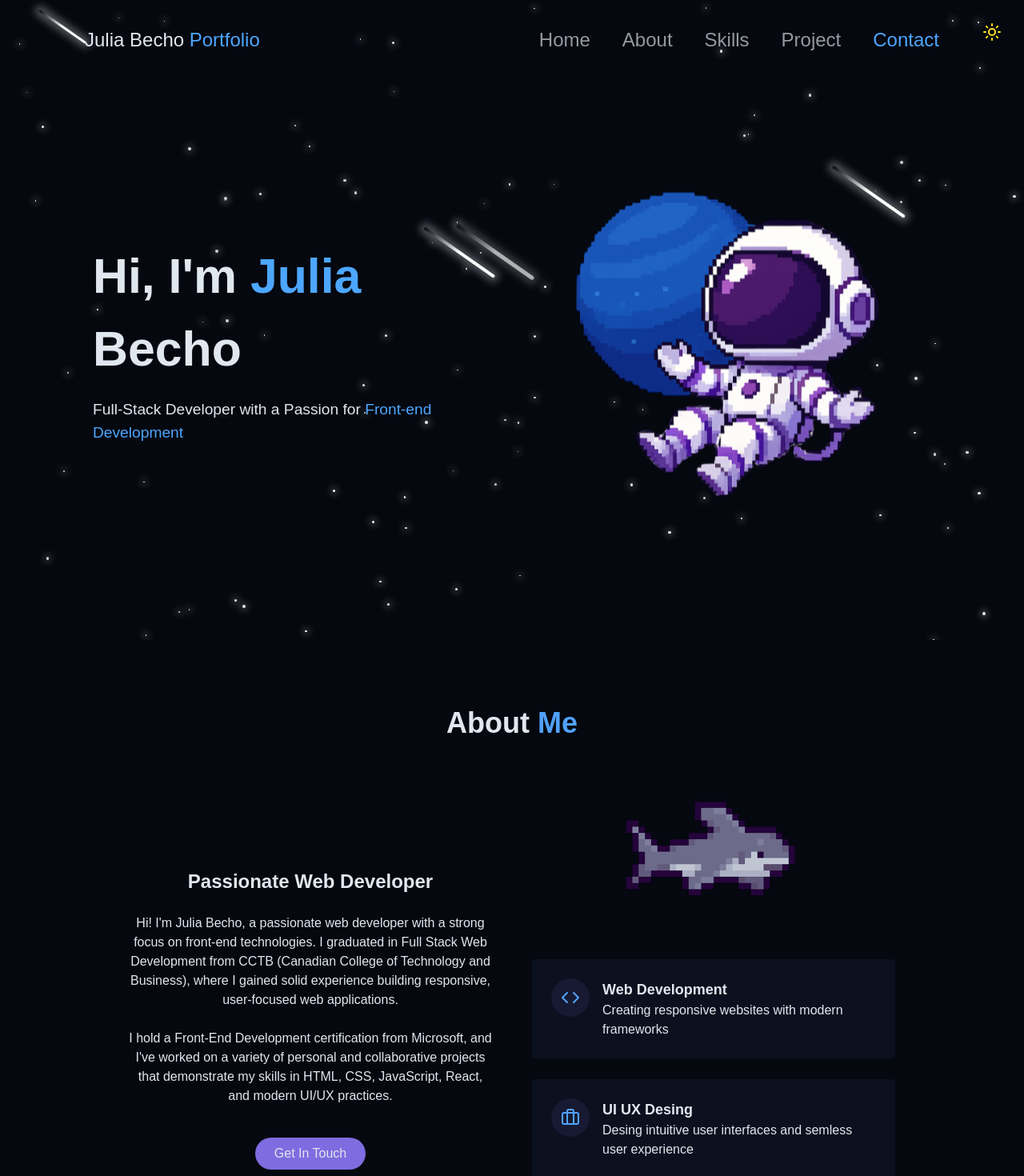
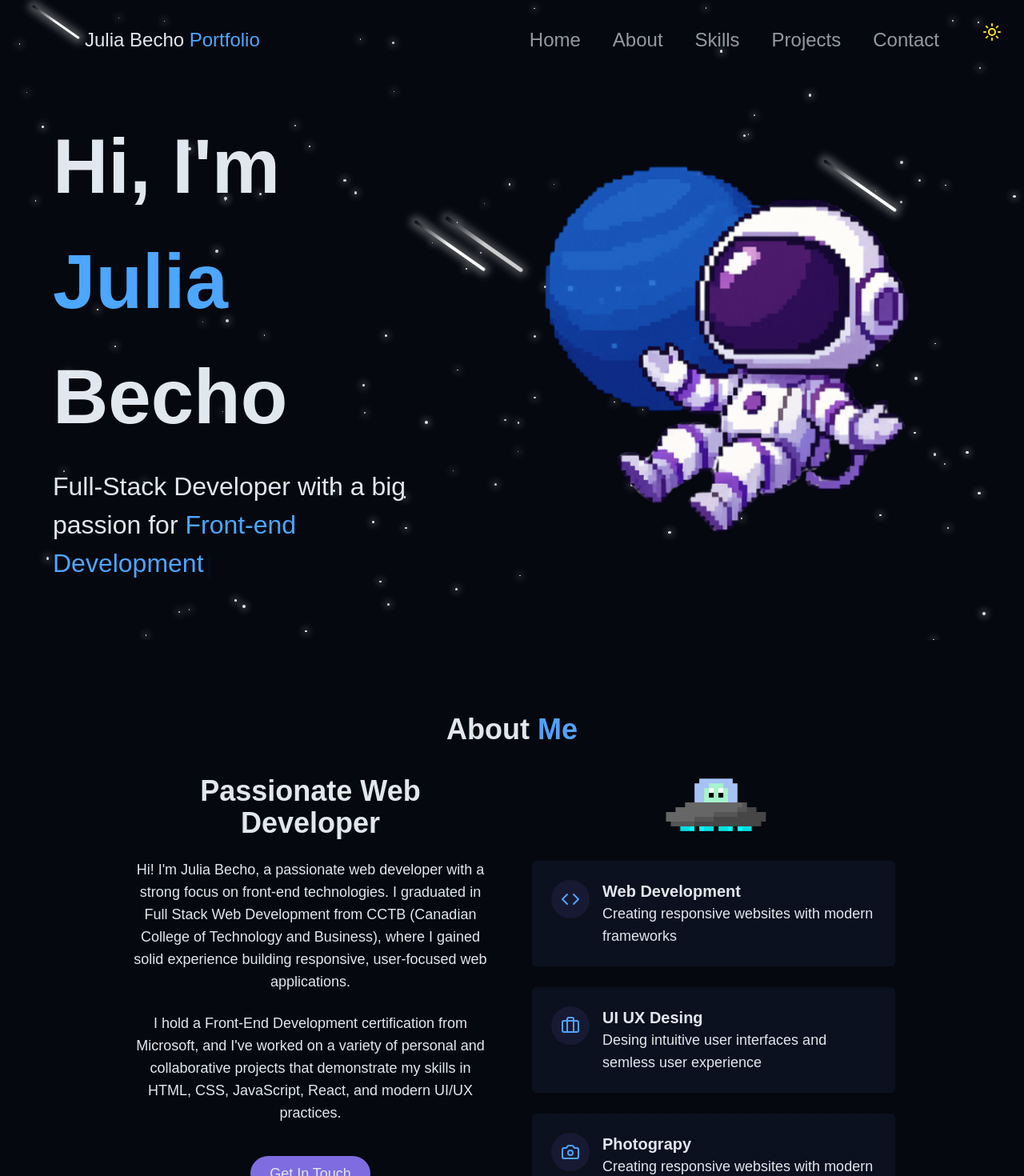
Before and after one commit to JuliaBecho/Portfolio, a React (Vite) app: page / in a window 1280 px wide. Shown: the top 1470 px of the page at 80% size. Built offline with nearby package versions, Linux system fonts and the light colour scheme; a web font is replaced by a local one.

Commit message:
responsivo

```diff
--- a/index.html
+++ b/index.html
@@ -1,31 +1,27 @@
 <!doctype html>
 <html lang="en">
+
 <head>
   <meta charset="UTF-8" />
   <link rel="icon" type="image/svg+xml" href="/vite.svg" />
   <meta name="viewport" content="width=device-width, initial-scale=1.0" />
-    <title>Portifolio</title>
+  <title>Júlia Becho - Portfolio</title>
+  <meta name="description" content="Portfolio of Júlia Becho, a front-end developer and designer." />
   <style>
     @import url('https://fonts.googleapis.com/css2?family=Jersey+20&display=swap');
   </style>
 </head>
+
 <body>
-
-
   <div id="root"></div>
 
   <form name="contact" method="POST" data-netlify="true" netlify-honeypot="bot-field" hidden>
-      <input type="name" name="name"/>
-      <input type="email" name="email"/>
-      <textarea name="message" ></textarea>
-
-
-
+    <input type="name" name="name" />
+    <input type="email" name="email" />
+    <textarea name="message"></textarea>
   </form>
-
-
-
 
   <script type="module" src="/src/main.jsx"></script>
 </body>
+
 </html>
--- a/src/components/AboutMe.jsx
+++ b/src/components/AboutMe.jsx
@@ -1,9 +1,27 @@
 import { Code, Briefcase, Camera } from "lucide-react";
+
+import { useTheme } from '@/contexts/ThemeContext';
 
 import alien from "@/assets/alien.png";
 import shark from "@/assets/shark.png";
 
 function AboutMe() {
+
+  const { theme } = useTheme();
+
+  function showAlienOrSkark() {
+    const src = theme === "dark" ? alien : shark;
+    const alt = theme === "dark" ? "alien" : "shark";
+
+    return <img src={src} alt={alt} width={250} className="mx-auto"
+      style={
+        {
+          animation: theme === "dark" ? "float 3s ease-in-out infinite" : "swim 3s ease-in-out infinite"
+        }
+      }
+    />
+  }
+
   return (
     <section id="about" className="py-24 px-4 relative">
       <div className="container mx-auto max-w-5xl">
@@ -12,8 +30,8 @@ function AboutMe() {
         </h2>
 
         <div className="grid grid-cols-1 md:grid-cols-2 gap-12 items-center">
-          <div className="space-y-6">
-            <h3 className="text-2xl font-semibold">Passionate Web Developer</h3>
+          <div className="space-y-6 text-lg" >
+            <h3 className="text-4xl font-semibold">Passionate Web Developer</h3>
             <p className="text-muted-foreground">
               Hi! I'm Julia Becho, a passionate web developer with a strong
               focus on front-end technologies. I graduated in Full Stack Web
@@ -35,21 +53,8 @@ function AboutMe() {
             </div>
           </div>
           <div className="grid grid-cols-1 gap-6">
-            {/* Alien (aparece apenas no modo escuro) */}
-            <img
-              src={alien}
-              alt="alien"
-              width={250}
-              className="mx-auto hidden dark:block"
-            />
 
-            {/* Tubarão (aparece apenas no modo claro / fundo branco) */}
-            <img
-              src={shark}
-              alt="shark"
-              width={250}
-              className="mx-auto block dark:hidden"
-            />
+            {showAlienOrSkark()}
 
             <div className="gradient-border p-6 card-hover">
               <div className="flex items-start gap-4">
@@ -57,8 +62,8 @@ function AboutMe() {
                   <Code className="h-6 w-6 text-blue-400" />
                 </div>
                 <div className="text-left">
-                  <h4 className="font-semibold text-lg">Web Development</h4>
-                  <p className="text-muted-foreground">
+                  <h4 className="font-semibold text-xl">Web Development</h4>
+                  <p className="text-muted-foreground text-lg">
                     Creating responsive websites with modern frameworks
                   </p>
                 </div>
@@ -71,8 +76,8 @@ function AboutMe() {
                   <Briefcase className="h-6 w-6 text-blue-400" />
                 </div>
                 <div className="text-left">
-                  <h4 className="font-semibold text-lg">UI UX Desing</h4>
-                  <p className="text-muted-foreground">
+                  <h4 className="font-semibold text-xl">UI UX Desing</h4>
+                  <p className="text-muted-foreground text-lg">
                     Desing intuitive user interfaces and semless user experience
                   </p>
                 </div>
@@ -85,8 +90,8 @@ function AboutMe() {
                   <Camera className="h-6 w-6 text-blue-400" />
                 </div>
                 <div className="text-left">
-                  <h4 className="font-semibold text-lg">Photograpy</h4>
-                  <p className="text-muted-foreground">
+                  <h4 className="font-semibold text-xl">Photograpy</h4>
+                  <p className="text-muted-foreground text-lg">
                     Creating responsive websites with modern frameworks
                   </p>
                 </div>
--- a/src/components/App.css
+++ b/src/components/App.css
@@ -21,13 +21,13 @@
 }
 
 .intro-text h1 {
-  font-size: 3.8rem;
+  font-size: 6rem;
   margin-bottom: 1rem;
   font-weight: 600;
 }
 
 .intro-text h2 {
-  font-size: 1.2rem;
+  font-size: 2rem;
   font-weight: 400;
 }
 
@@ -36,8 +36,8 @@
 }
 
 .hero-img {
-  width: 500px;
-  max-width: 100%;
+  width: 600px;
+  /* max-width: 100%; */
   animation: float 4s ease-in-out infinite;
 }
 
@@ -51,6 +51,20 @@
   }
 }
 
+@keyframes swim {
+  0% {
+    transform: translateY(0) translateX(0) rotate(0deg);
+  }
+
+  50% {
+    transform: translateY(-10px) translateX(20px) rotate(5deg);
+  }
+
+  100% {
+    transform: translateY(0) translateX(0) rotate(0deg);
+  }
+}
+
 @media (max-width: 768px) {
   .intro-section {
     flex-direction: column-reverse;
--- a/src/components/Nav.jsx
+++ b/src/components/Nav.jsx
@@ -31,10 +31,10 @@ export default function Nav() {
 
       <div className={`nav-links ${isMenuOpen ? 'nav-links-mobile' : ''}`}>
         <a href="#" onClick={closeMenu}>Home</a>
-        <a href="#" onClick={closeMenu}>About</a>
-        <a href="#" onClick={closeMenu}>Skills</a>
-        <a href="#" onClick={closeMenu}>Project</a>
-        <a href="#" onClick={closeMenu}><span className="highlight">Contact</span></a>
+        <a href="#about" onClick={closeMenu}>About</a>
+        <a href="#skills" onClick={closeMenu}>Skills</a>
+        <a href="#projects" onClick={closeMenu}>Projects</a>
+        <a href="#contact" onClick={closeMenu}>Contact</a>
         <ThemeToggle />
       </div>
 
--- a/src/components/Project.jsx
+++ b/src/components/Project.jsx
@@ -4,8 +4,8 @@ function Projects() {
   const projects = [
     {
       id: 1,
-      title: "Titulo legal do meu projeto",
-      description: "description",
+      title: "Pawtner",
+      description: "A pet platform for pets in need.",
       image: "/projects/Pawtner.png",
       tags: ["react", "TailwindCSS", "firebase"],
       demoUrl: "#",
@@ -19,7 +19,7 @@ function Projects() {
         <h2 className="text-3xl md:text-4xl font-bold mb-4 text-center">
           Featured <span className="text-blue-400">Projects</span>
         </h2>
-        <p className="text-center text-muted-foreground mb-12 max-w-2xl mx-auto">
+        <p className="text-center text-muted-foreground mb-12 max-w-2xl mx-auto text-lg">
           Here are some of my recent projects. Each project was carefully
           crafted with attention to detail, performance, and user experience
         </p>
--- a/src/components/Skills.jsx
+++ b/src/components/Skills.jsx
@@ -33,7 +33,7 @@ function Skills() {
           My <span className="text-blue-400">Skills</span>
         </h2>
 
-        <div className="flex flex-wrap justify-center gap-6 mb-16">
+        <div className="flex flex-wrap justify-center gap-6 mb-16 text-lg">
           {
             categories.map((category, key) => (
               <button key={key}
--- a/src/components/ThemeToggle.jsx
+++ b/src/components/ThemeToggle.jsx
@@ -11,7 +11,7 @@ export const ThemeToggle = () => {
       onClick={toggleTheme}
       className={cn(
         "fixed max-sm:hidden top-5 right-5 z-50 p-2 rounded-full transition-colors duration-300",
-        "focus:outline-none"
+        "focus:outline-none", "cursor-pointer",
       )}
     >
       {
--- a/src/pages/Home.jsx
+++ b/src/pages/Home.jsx
@@ -18,6 +18,7 @@ import '@/components/App.css';
 
 function Home() {
   const { theme } = useTheme();
+
   return (
     <div className="app min-h-screen bg-background text-foreground overflow-x-hidden">
       {theme === "light" ? <BubbleBackground /> : <StarBackground />}
@@ -27,12 +28,12 @@ function Home() {
       <main className="intro-section">
         <div className="intro-text">
           <h1>Hi, I'm <span className="highlight">Julia</span> Becho</h1>
-          <h2>Full-Stack Developer with a Passion for <span className='highlight'>
+          <h2>Full-Stack Developer with a big passion for <span className='highlight'>
             <Typewriter
               words={[
-                "UX/UI desing",
+                "UX/UI Desing",
                 "Front-end Development",
-                "Web performace"
+                "Web Performance"
               ]}
               loop={0}
               cursor
@@ -44,6 +45,7 @@ function Home() {
           </span></h2>
         </div>
 
+        <div>
           {
             theme === "dark" ? (
               <img src={astronauta} alt="Astronauta" className="hero-img" />
@@ -51,6 +53,7 @@ function Home() {
               <img src={jellyfish} alt="jellyfish" className="hero-img light" />
             )
           }
+        </div>
       </main>
 
       <AboutMe />
```
Also changed, not shown: src/index.css (+7 -7 lines). Lines whose indentation alone changed are shown as unchanged.
